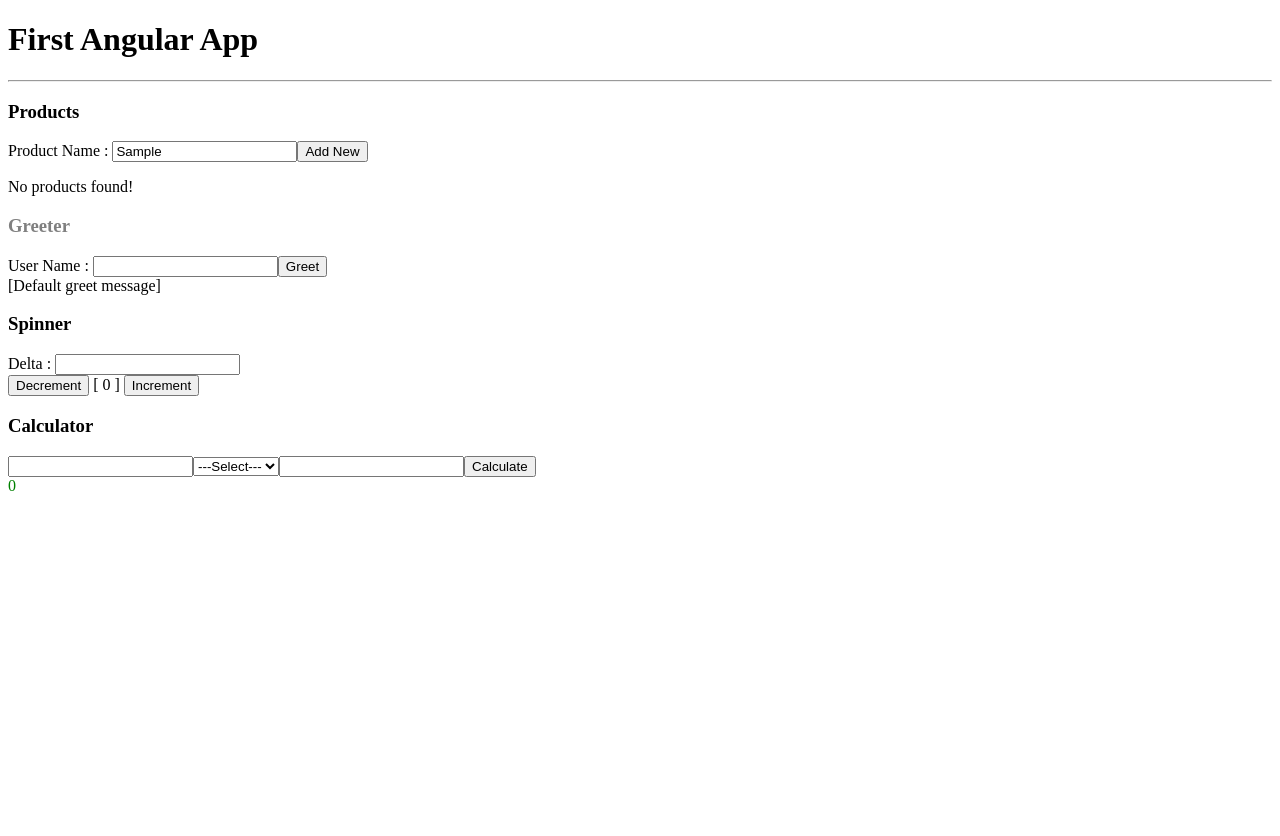
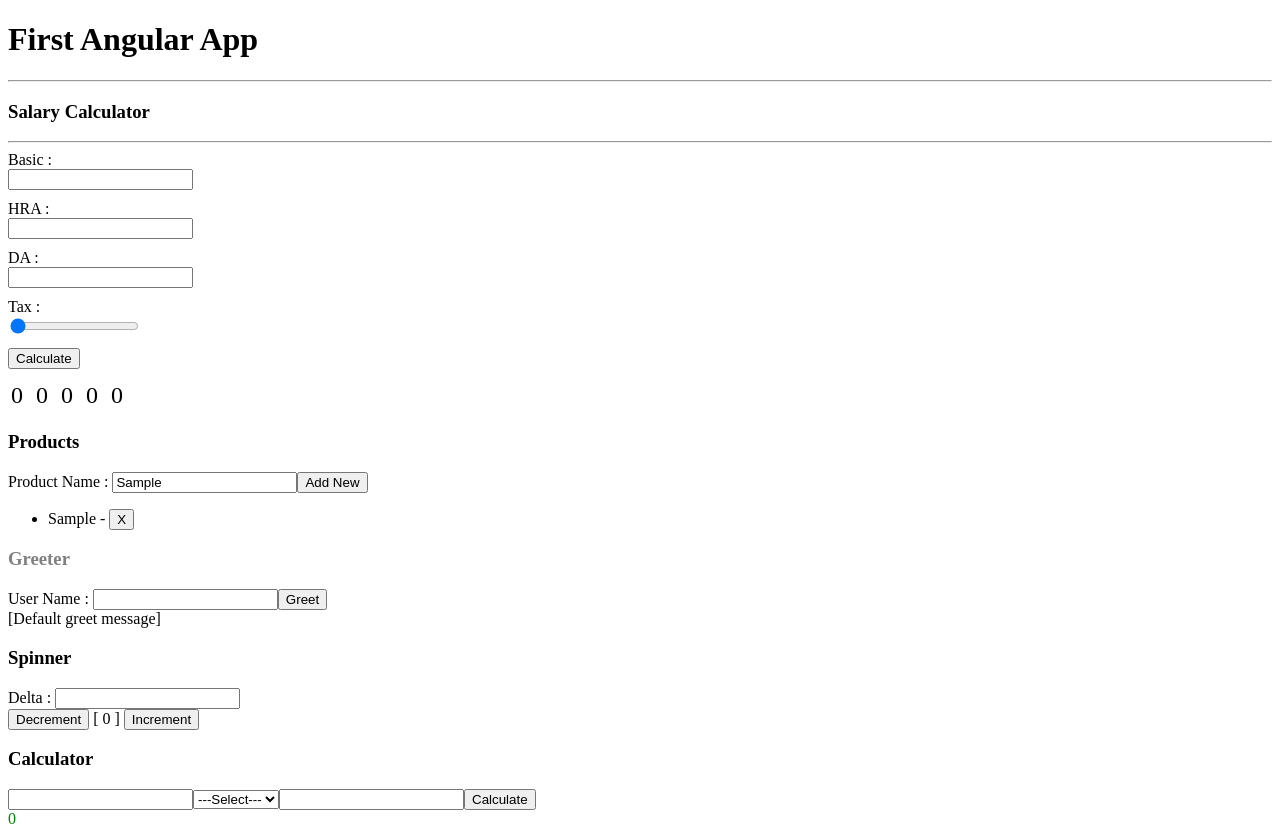
Before and after one commit to karthiklal/Shell-Angular-Jan-2022, an Angular app in the folder first-app/: page / in a window 1280 px wide. Both pictures are taken after typing "Sample" into the empty fields and a click on the button "Add New". Before the commit the page ends 800 px from the top, so only its background shows below. Built offline with nearby package versions, Linux system fonts and the light colour scheme.

Commit message:
salary calculator in angular

```diff
--- a/first-app/src/app/app.component.html
+++ b/first-app/src/app/app.component.html
@@ -1,5 +1,6 @@
 <h1>First Angular App</h1>
 <hr/>
+<app-salary-calculator></app-salary-calculator>
 <app-products></app-products>
 <app-greeter></app-greeter>
 <app-spinner></app-spinner>
--- a/first-app/src/app/app.module.ts
+++ b/first-app/src/app/app.module.ts
@@ -6,6 +6,7 @@ import { GreeterComponent } from './greeter/greeter.component';
 import { SpinnerComponent } from './spinner/spinner.component';
 import { CalculatorComponent } from './calculator/calculator.component';
 import { ProductsComponent } from './products/products.component';
+import { SalaryCalculatorComponent } from './salary-calculator/salary-calculator.component';
 
 @NgModule({
   /* register all UI entities (components, directives, & pipes) */
@@ -14,7 +15,8 @@ import { ProductsComponent } from './products/products.component';
     GreeterComponent,
     SpinnerComponent,
     CalculatorComponent,
-    ProductsComponent
+    ProductsComponent,
+    SalaryCalculatorComponent
   ],
   /* register other dependent modules */
   imports: [
--- a/first-app/src/app/products/products.component.html
+++ b/first-app/src/app/products/products.component.html
@@ -1,8 +1,14 @@
 <h3>Products</h3>
 <label>Product Name : </label>
-<input type="text" />
-<button>Add New</button>
+<input type="text" #txtNewProductName />
+<button (click)="onBtnAddNewClick(txtNewProductName.value)">Add New</button>
 <ul>
-    <li *ngFor="let productName of productNames">{{productName}}</li>
+    <li *ngFor="let productName of productNames">
+        <div>
+            <span>{{productName}}</span>
+            <span> - </span>
+            <button> X </button>
+        </div>
+    </li>
 </ul>
 <div *ngIf="productNames.length === 0">No products found!</div>
--- a/first-app/src/app/products/products.component.ts
+++ b/first-app/src/app/products/products.component.ts
@@ -14,4 +14,7 @@ export class ProductsComponent implements OnInit {
   ngOnInit(): void {
   }
 
+  onBtnAddNewClick(newProductName : string){
+    this.productNames.push(newProductName);
+  }
 }
--- /dev/null
+++ b/first-app/src/app/salary-calculator/salary-calculator-model.ts
@@ -0,0 +1,13 @@
+export class SalaryCalculatorModel{
+    basic : number = 0;
+    hra : number = 0;
+    da : number = 0;
+    tax : number = 0;
+    salary : number = 0;
+
+    calculate(){
+        const gross = this.basic + this.hra + this.da,
+            net = gross - (gross * this.tax / 100);
+        this.salary = net;
+    }
+}
--- /dev/null
+++ b/first-app/src/app/salary-calculator/salary-calculator.component.css
@@ -0,0 +1,13 @@
+body{
+    margin-left: 50px;
+}
+.field{
+    margin-bottom: 10px;
+}
+label{
+    display : block;
+}
+td{
+    padding-right: 10px;
+    font-size: 18pt;
+}
--- /dev/null
+++ b/first-app/src/app/salary-calculator/salary-calculator.component.html
@@ -0,0 +1,36 @@
+<h3>Salary Calculator</h3>
+<hr>
+<section>
+    <div class="field">
+        <label for="">Basic :</label>
+        <input type="number" (input)="model.basic = $any($event.target).valueAsNumber">
+    </div>
+    <div class="field">
+        <label for="">HRA :</label>
+        <input type="number" (input)="model.hra = $any($event.target).valueAsNumber">
+    </div>
+    <div class="field">
+        <label for="">DA :</label>
+        <input type="number" (input)="model.da = $any($event.target).valueAsNumber">
+    </div>
+    <div class="field">
+        <label for="">Tax :</label>
+        <input type="range" min="0" max="30" value="0" (input)="model.tax = $any($event.target).valueAsNumber">
+    </div>
+    <div class="field">
+        <button id="btnCalculate" (click)="model.calculate()">Calculate</button>
+    </div>
+    <div class="field">
+        <table>
+            <tbody>
+                <tr>
+                    <td>{{model.basic}}</td>
+                    <td>{{model.hra}}</td>
+                    <td>{{model.da}}</td>
+                    <td>{{model.tax}}</td>
+                    <td>{{model.salary}}</td>
+                </tr>
+            </tbody>
+        </table>
+    </div>
+</section>
--- /dev/null
+++ b/first-app/src/app/salary-calculator/salary-calculator.component.ts
@@ -0,0 +1,18 @@
+import { Component, OnInit } from '@angular/core';
+import { SalaryCalculatorModel } from './salary-calculator-model'
+
+@Component({
+  selector: 'app-salary-calculator',
+  templateUrl: './salary-calculator.component.html',
+  styleUrls: ['./salary-calculator.component.css']
+})
+export class SalaryCalculatorComponent implements OnInit {
+
+  model : SalaryCalculatorModel = new SalaryCalculatorModel();
+
+  constructor() { }
+
+  ngOnInit(): void {
+  }
+
+}
```
Also changed, not shown: 1 other file (tests, documents, lock files or other folders).
